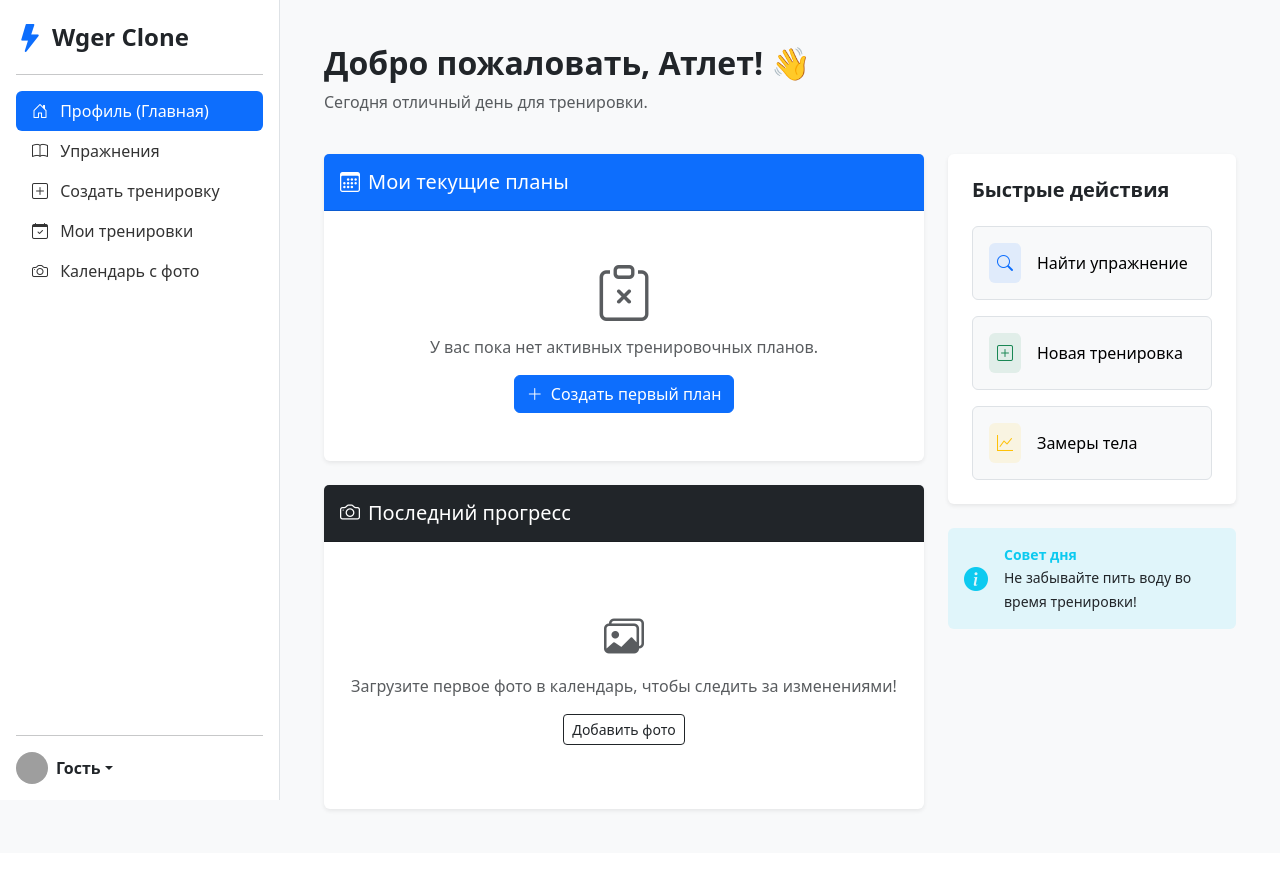
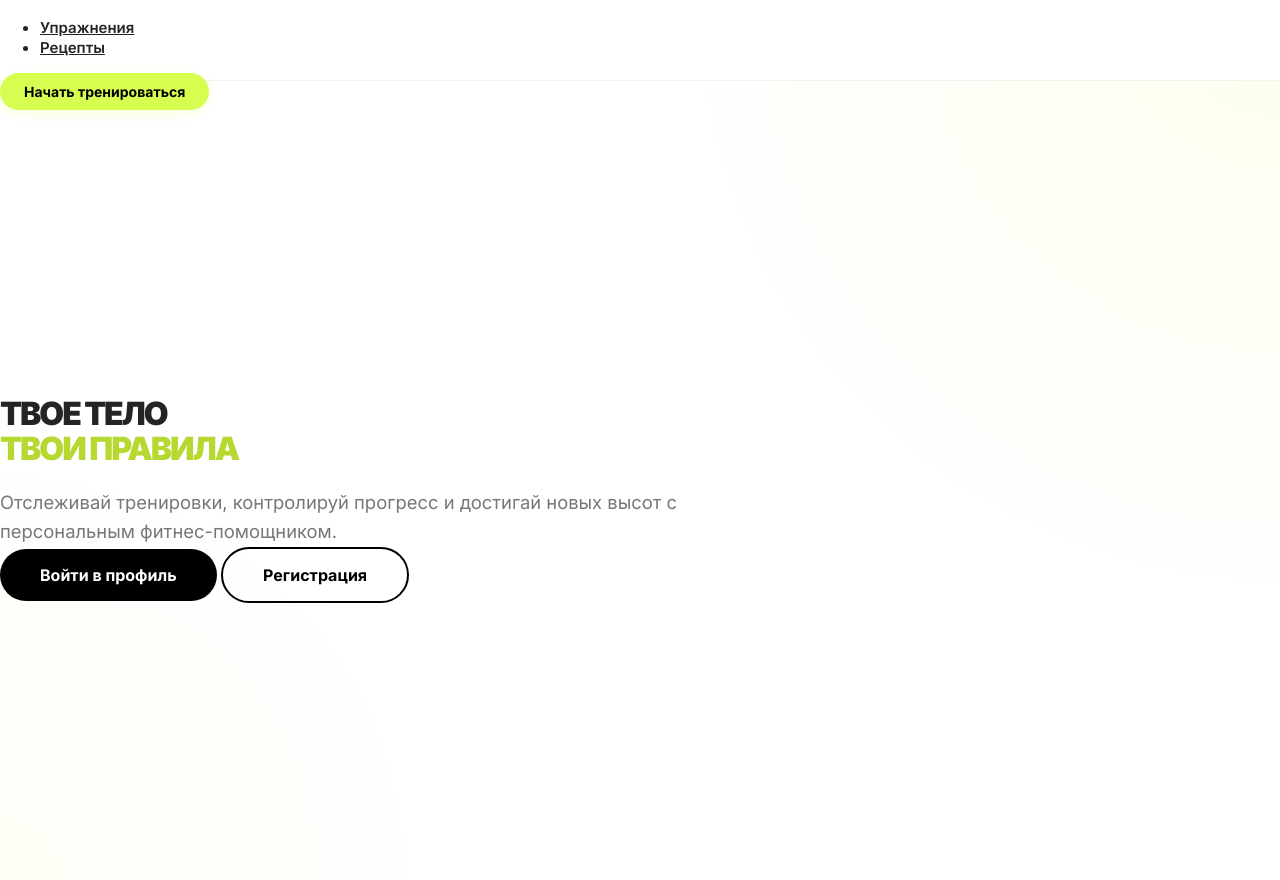
Before and after one commit to Wassu0phomie/python-fitness-tracker, a Django app: page / in a window 1280 px wide. Before the commit the page ends 812 px from the top, so only its background shows below. Run offline with Django 5.2, Linux system fonts and the light colour scheme; some libraries are stand-ins or nearby versions; grey boxes are pictures that could not be loaded.

Commit message:
landing page in process

```diff
--- a/fitness_project/settings.py
+++ b/fitness_project/settings.py
@@ -141,3 +141,5 @@ MEDIA_ROOT = BASE_DIR / 'media'
 # https://docs.djangoproject.com/en/4.2/ref/settings/#default-auto-field
 
 DEFAULT_AUTO_FIELD = 'django.db.models.BigAutoField'
+LOGIN_REDIRECT_URL = 'index'  # Имя пути из main/urls.py
+LOGOUT_REDIRECT_URL = 'login' # Куда идти после выхода
--- a/fitness_project/urls.py
+++ b/fitness_project/urls.py
@@ -6,15 +6,17 @@ from django.urls import path, include
 from django.conf import settings
 from django.conf.urls.static import static
 from django.http import HttpResponse
-
+from django.contrib.auth import views as auth_views
+from main import views as main_views
 
 urlpatterns = [
     # Админка
     path('admin/', admin.site.urls),
     # Главная страница
-    path('', include('main.urls')),
-
+    path('', main_views.welcome, name='welcome'),
+    path('', include('main.urls')), #Не забыть изменить
     path('exercises/', include('exercises.urls')),
+    path('login/', auth_views.LoginView.as_view(template_name='registration/login.html'), name='login'),
 ]
 
 # Для медиа-файлов в режиме разработки
--- a/main/urls.py
+++ b/main/urls.py
@@ -2,5 +2,5 @@ from django.urls import path
 from .views import IndexView
 
 urlpatterns = [
-    path('', IndexView.as_view(), name='index'),
+    path('profile/', IndexView.as_view(), name='index'),
 ]
--- a/main/views.py
+++ b/main/views.py
@@ -2,7 +2,10 @@ from django.views.generic import TemplateView
 # from training.models import WorkoutPlan
 # from progress.models import ProgressPhoto
 from datetime import date
+from django.shortcuts import render
 
+def welcome(request):
+    return render(request, 'welcome.html')
 
 class IndexView(TemplateView):
     template_name = 'main/index.html'
--- /dev/null
+++ b/static/css/welcome_style.css
@@ -0,0 +1,175 @@
+:root {
+    /* Цветовая палитра */
+    --accent-neon: #D7FD51;   /* Твой фирменный неон */
+    --accent-dark: #b5d930;   /* Темный неон для читаемости текста */
+    --text-main: #242424;     /* Глубокий серый (почти черный) */
+    --text-muted: #777777;    /* Серый для описаний */
+    --bg-white: #ffffff;
+    --border-light: #f2f2f2;
+
+    /* Размеры */
+    --header-height: 80px;
+}
+
+/* ОБЩИЕ НАСТРОЙКИ */
+body.light-theme {
+    font-family: 'Inter', sans-serif;
+    background-color: var(--bg-white);
+    color: var(--text-main);
+    margin: 0;
+    padding: 0;
+    overflow-x: hidden;
+}
+
+/* ФИКСИРОВАННАЯ ШАПКА (HEADER) */
+.main-header {
+    position: fixed;
+    top: 0;
+    left: 0;
+    width: 100%;
+    height: var(--header-height);
+    background-color: rgba(255, 255, 255, 0.95);
+    backdrop-filter: blur(10px); /* Эффект стекла */
+    border-bottom: 1px solid var(--border-light);
+    z-index: 1050;
+    display: flex;
+    align-items: center;
+}
+
+/* Переопределение стилей ссылок Bootstrap в шапке */
+.main-header .nav-link {
+    color: var(--text-main) !important;
+    font-weight: 600;
+    font-size: 15px;
+    transition: color 0.2s ease;
+}
+
+.main-header .nav-link:hover {
+    color: var(--accent-dark) !important;
+}
+
+/* Логотип */
+.header-logo {
+    font-size: 26px;
+    font-weight: 900;
+    color: #000 !important;
+    letter-spacing: -1px;
+    /* Центрирование логотипа */
+    left: 50%;
+    transform: translateX(-50%);
+}
+
+.header-logo span {
+    color: var(--accent-dark);
+}
+
+/* Кнопка "Начать" в стиле FitStars */
+.btn-fitstars {
+    background-color: var(--accent-neon);
+    color: #000 !important;
+    padding: 10px 24px;
+    border-radius: 50px; /* Таблетка */
+    text-decoration: none;
+    font-weight: 700;
+    font-size: 14px;
+    transition: all 0.2s ease;
+    box-shadow: 0 4px 12px rgba(215, 253, 81, 0.2);
+    border: none;
+    display: inline-block;
+}
+
+.btn-fitstars:hover {
+    transform: translateY(-2px);
+    box-shadow: 0 6px 20px rgba(215, 253, 81, 0.4);
+    background-color: #e2ff7a;
+}
+
+/* ГЛАВНЫЙ ЭКРАН (HERO SECTION) */
+.welcome-wrapper {
+    min-height: 100vh;
+    padding-top: var(--header-height);
+    display: flex;
+    align-items: center;
+    position: relative;
+    background: radial-gradient(circle at top right, rgba(215, 253, 81, 0.1), transparent 40%),
+                radial-gradient(circle at bottom left, rgba(215, 253, 81, 0.05), transparent 30%);
+}
+
+.main-title {
+    font-weight: 900;
+    letter-spacing: -2px;
+    line-height: 1.1;
+    color: var(--text-main);
+}
+
+.outline-text {
+    color: var(--accent-dark);
+    /* Раскомментируй ниже, если хочешь эффект "пустых" букв */
+    /* -webkit-text-stroke: 1px var(--accent-dark);
+    -webkit-text-fill-color: transparent; */
+}
+
+.subtitle {
+    color: var(--text-muted);
+    font-size: 1.15rem;
+    line-height: 1.6;
+}
+
+/* КНОПКИ В ЦЕНТРЕ ЭКРАНА */
+.btn-main-dark {
+    background-color: #000;
+    color: #fff;
+    padding: 16px 40px;
+    border-radius: 50px;
+    text-decoration: none;
+    font-weight: 700;
+    transition: all 0.3s ease;
+}
+
+.btn-main-dark:hover {
+    background-color: var(--text-main);
+    transform: scale(1.05);
+}
+
+.btn-main-outline {
+    background-color: transparent;
+    color: #000;
+    padding: 16px 40px;
+    border-radius: 50px;
+    text-decoration: none;
+    font-weight: 700;
+    border: 2px solid #000;
+    transition: all 0.3s ease;
+}
+
+.btn-main-outline:hover {
+    background-color: #000;
+    color: #fff;
+}
+
+/* ФУТЕР */
+.footer-minimal {
+    position: absolute;
+    bottom: 30px;
+    width: 100%;
+    text-align: center;
+    color: var(--text-muted);
+    font-size: 14px;
+}
+
+/* АДАПТИВНОСТЬ */
+@media (max-width: 992px) {
+    .header-logo {
+        position: static;
+        transform: none;
+        order: -1;
+    }
+
+    .main-header .nav {
+        display: none; /* Прячем меню на мобилках для чистоты */
+    }
+
+    .main-title {
+        font-size: 3.5rem !important;
+    }
+}
--- a/templates/base.html
+++ b/templates/base.html
@@ -4,19 +4,28 @@
 <head>
     <meta charset="UTF-8">
     <meta name="viewport" content="width=device-width, initial-scale=1.0">
-    <title>{% block title %}My Fitness Diploma{% endblock %}</title>
+    <title>{% block title %}FITAPP | Dashboard{% endblock %}</title>
 
     <link href="https://cdn.jsdelivr.net/npm/bootstrap@5.3.0/dist/css/bootstrap.min.css" rel="stylesheet">
     <link rel="stylesheet" href="https://cdn.jsdelivr.net/npm/bootstrap-icons@1.11.0/font/bootstrap-icons.css">
+    <link href="https://fonts.googleapis.com/css2?family=Inter:wght@400;600;700;900&display=swap" rel="stylesheet">
     <script src="https://unpkg.com/htmx.org@1.9.10"></script>
 
     <style>
         :root {
+            --accent-neon: #D7FD51;   /* Твой фирменный неон */
+            --accent-dark: #b5d930;
             --sidebar-width: 280px;
+            --text-main: #242424;
         }
+
         body {
-            background-color: #f8f9fa;
+            font-family: 'Inter', sans-serif;
+            background-color: #fcfcfc; /* Почти белый фон, как в FitStars */
+            color: var(--text-main);
         }
+
+        /* SIDEBAR */
         #sidebar {
             width: var(--sidebar-width);
             min-height: 100vh;
@@ -24,92 +33,134 @@
             left: 0;
             top: 0;
             z-index: 100;
+            background-color: #ffffff !important;
+            border-right: 1px solid #f2f2f2 !important;
         }
+
+        /* Логотип в сайдбаре */
+        .sidebar-logo {
+            font-size: 24px;
+            font-weight: 900;
+            letter-spacing: -1px;
+            color: #000;
+            text-decoration: none;
+        }
+        .sidebar-logo span {
+            color: var(--accent-dark);
+        }
+
+        /* Навигация */
+        .nav-pills .nav-link {
+            color: var(--text-main);
+            font-weight: 600;
+            padding: 12px 16px;
+            margin-bottom: 4px;
+            border-radius: 12px; /* Мягкие скругления */
+            transition: all 0.2s ease;
+        }
+
+        .nav-pills .nav-link:hover {
+            background-color: #f8f9fa;
+            color: #000;
+        }
+
+        /* АКТИВНЫЙ ПУНКТ (Тот самый неон) */
+        .nav-pills .nav-link.active {
+            background-color: var(--accent-neon) !important;
+            color: #000 !important; /* Черный текст на лаймовом фоне */
+            box-shadow: 0 4px 12px rgba(215, 253, 81, 0.3);
+        }
+
+        .nav-link i {
+            font-size: 1.1rem;
+            margin-right: 10px;
+        }
+
+        /* ОСНОВНОЙ КОНТЕНТ */
         #main-content {
             margin-left: var(--sidebar-width);
-            padding: 20px;
+            padding: 40px;
         }
-        .nav-link {
-            color: #333;
-            transition: 0.2s;
-        }
-        .nav-link:hover {
-            background-color: #e9ecef;
-        }
-        .nav-link.active {
-            background-color: #0d6efd !important;
-            color: white !important;
-        }
-        /* Стиль для HTMX индикатора загрузки */
+
+        /* HTMX Индикатор */
         .htmx-indicator {
             display:none;
         }
         .htmx-request .htmx-indicator {
-            display:inline;
+            display:inline-block;
+        }
+
+        /* Кастомный скроллбар для сайдбара */
+        #sidebar::-webkit-scrollbar {
+            width: 4px;
+        }
+        #sidebar::-webkit-scrollbar-thumb {
+            background: #eee;
         }
     </style>
 </head>
 <body>
 
-    <div class="d-flex flex-column flex-shrink-0 p-3 bg-white border-end" id="sidebar">
-        <a href="{% url 'index' %}" class="d-flex align-items-center mb-3 mb-md-0 me-md-auto link-dark text-decoration-none">
-            <i class="bi bi-lightning-fill text-primary fs-3 me-2"></i>
-            <span class="fs-4 fw-bold">Wger Clone</span>
+    <div class="d-flex flex-column flex-shrink-0 p-4 bg-white" id="sidebar">
+        <a href="{% url 'index' %}" class="sidebar-logo mb-4 d-block text-center">
+            FIT<span>APP</span>
         </a>
-        <hr>
+
+        <hr class="mb-4" style="opacity: 0.1;">
+
         <ul class="nav nav-pills flex-column mb-auto">
             <li class="nav-item">
                 <a href="{% url 'index' %}" class="nav-link {% if request.resolver_match.url_name == 'index' %}active{% endif %}">
-                    <i class="bi bi-house-door me-2"></i> Профиль (Главная)
+                    <i class="bi bi-person-fill"></i> Профиль
                 </a>
             </li>
             <li>
                 <a href="{% url 'exercise_list' %}" class="nav-link {% if 'exercise' in request.path %}active{% endif %}">
-                    <i class="bi bi-book me-2"></i> Упражнения
-                </a>
-            </li>
-            <li>
-                <a href="#" class="nav-link {% if 'plan_create' in request.path %}active{% endif %}">
-                    <i class="bi bi-plus-square me-2"></i> Создать тренировку
+                    <i class="bi bi-fire"></i> Упражнения
                 </a>
             </li>
             <li>
                 <a href="#" class="nav-link">
-                    <i class="bi bi-calendar-check me-2"></i> Мои тренировки
+                    <i class="bi bi-plus-circle-fill"></i> Новая тренировка
                 </a>
             </li>
             <li>
                 <a href="#" class="nav-link">
-                    <i class="bi bi-camera me-2"></i> Календарь с фото
+                    <i class="bi bi-calendar-heart"></i> Журнал
+                </a>
+            </li>
+            <li>
+                <a href="#" class="nav-link">
+                    <i class="bi bi-image"></i> Прогресс в фото
                 </a>
             </li>
         </ul>
-        <hr>
+
+        <hr style="opacity: 0.1;">
+
         <div class="dropdown">
             <a href="#" class="d-flex align-items-center link-dark text-decoration-none dropdown-toggle" id="dropdownUser1" data-bs-toggle="dropdown" aria-expanded="false">
-                <img src="https://github.com/mdo.png" alt="" width="32" height="32" class="rounded-circle me-2">
-                <strong>{{ user.username|default:"Гость" }}</strong>
+                <img src="https://ui-avatars.com/api/?name={{ user.username }}&background=D7FD51&color=000" alt="" width="32" height="32" class="rounded-circle me-2">
+                <strong class="fw-bold">{{ user.username|default:"Гость" }}</strong>
             </a>
-            <ul class="dropdown-menu text-small shadow" aria-labelledby="dropdownUser1">
-                {% if user.is_authenticated %}
-                    <li><a class="dropdown-item" href="#">Настройки</a></li>
+            <ul class="dropdown-menu text-small shadow border-0" aria-labelledby="dropdownUser1">
+                <li><a class="dropdown-item py-2" href="#">Настройки</a></li>
                 <li><hr class="dropdown-divider"></li>
                 <li>
                     <form action="#" method="post" class="px-3">
                         {% csrf_token %}
-                            <button type="submit" class="btn btn-sm btn-danger w-100">Выйти</button>
+                        <button type="submit" class="btn btn-sm btn-dark w-100 rounded-pill">Выйти</button>
                     </form>
                 </li>
-                {% else %}
-                    <li><a class="dropdown-item" href="#">Войти</a></li>
-                {% endif %}
             </ul>
         </div>
     </div>
 
     <main id="main-content">
         <div class="container-fluid">
-            <div class="htmx-indicator spinner-border spinner-border-sm text-primary" role="status"></div>
+            <div class="htmx-indicator position-fixed top-0 end-0 m-4">
+                <div class="spinner-border text-dark" role="status"></div>
+            </div>
 
             {% block content %}
             {% endblock %}
@@ -117,7 +168,6 @@
     </main>
 
     <script src="https://cdn.jsdelivr.net/npm/bootstrap@5.3.0/dist/js/bootstrap.bundle.min.js"></script>
-
     <script>
         document.body.addEventListener('htmx:configRequest', (event) => {
             event.detail.headers['X-CSRFToken'] = '{{ csrf_token }}';
--- /dev/null
+++ b/templates/welcome.html
@@ -0,0 +1,44 @@
+{% load static %}
+<!DOCTYPE html>
+<html lang="ru">
+<head>
+    <meta charset="UTF-8">
+    <meta name="viewport" content="width=device-width, initial-scale=1.0">
+    <title>Добро пожаловать | FITAPP</title>
+    <link href="https://fonts.googleapis.com/css2?family=Inter:wght@400;600;700;900&display=swap" rel="stylesheet">
+    <link rel="stylesheet" href="{% static 'css/welcome_style.css' %}">
+</head>
+<body class="light-theme">
+    <header class="main-header border-bottom py-3">
+        <div class="container d-flex flex-wrap align-items-center justify-content-between">
+            <a href="/" class="header-logo text-decoration-none">
+                FIT<span>APP</span>
+            </a>
+            <ul class="nav col-12 col-md-auto mb-2 justify-content-center mb-md-0">
+                <li><a href="#" class="nav-link px-3">Упражнения</a></li>
+                <li><a href="#" class="nav-link px-3">Рецепты</a></li>
+            </ul>
+            <div class="col-md-auto text-end d-flex align-items-center">
+                <a href="{% url 'login' %}?signup=true" class="btn-fitstars">Начать тренироваться</a>
+            </div>
+        </div>
+    </header>
+
+    <div class="welcome-wrapper vh-100 d-flex align-items-center">
+        <div class="container text-center">
+            <main class="content-box">
+                <h1 class="display-1 fw-black main-title mb-4">
+                    ТВОЕ ТЕЛО <br><span class="outline-text">ТВОИ ПРАВИЛА</span>
+                </h1>
+                <p class="lead subtitle mb-5 mx-auto" style="max-width: 700px;">
+                    Отслеживай тренировки, контролируй прогресс и достигай новых высот с персональным фитнес-помощником.
+                </p>
+
+                <div class="d-flex justify-content-center gap-3">
+                    <a href="{% url 'login' %}" class="btn-main-dark">Войти в профиль</a>
+                    <a href="{% url 'login' %}?signup=true" class="btn-main-outline">Регистрация</a>
+                </div>
+            </main>
+        </div>
+    </div>
+</body>
```
Also changed, not shown: static/css/login_style.css (added, +138 -0 lines), templates/registration/login.html (added, +74 -0 lines). Lines whose indentation alone changed are shown as unchanged.
